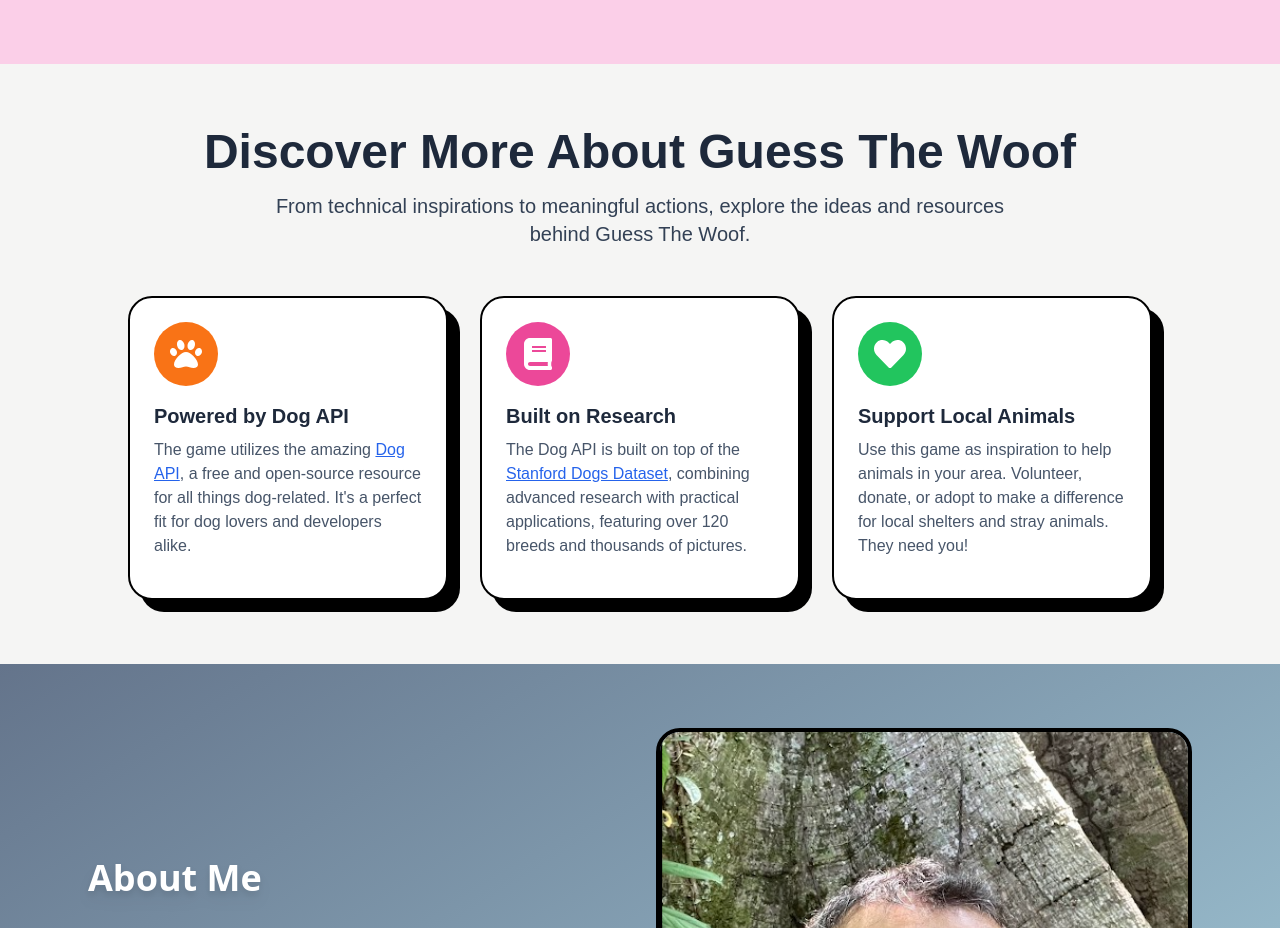
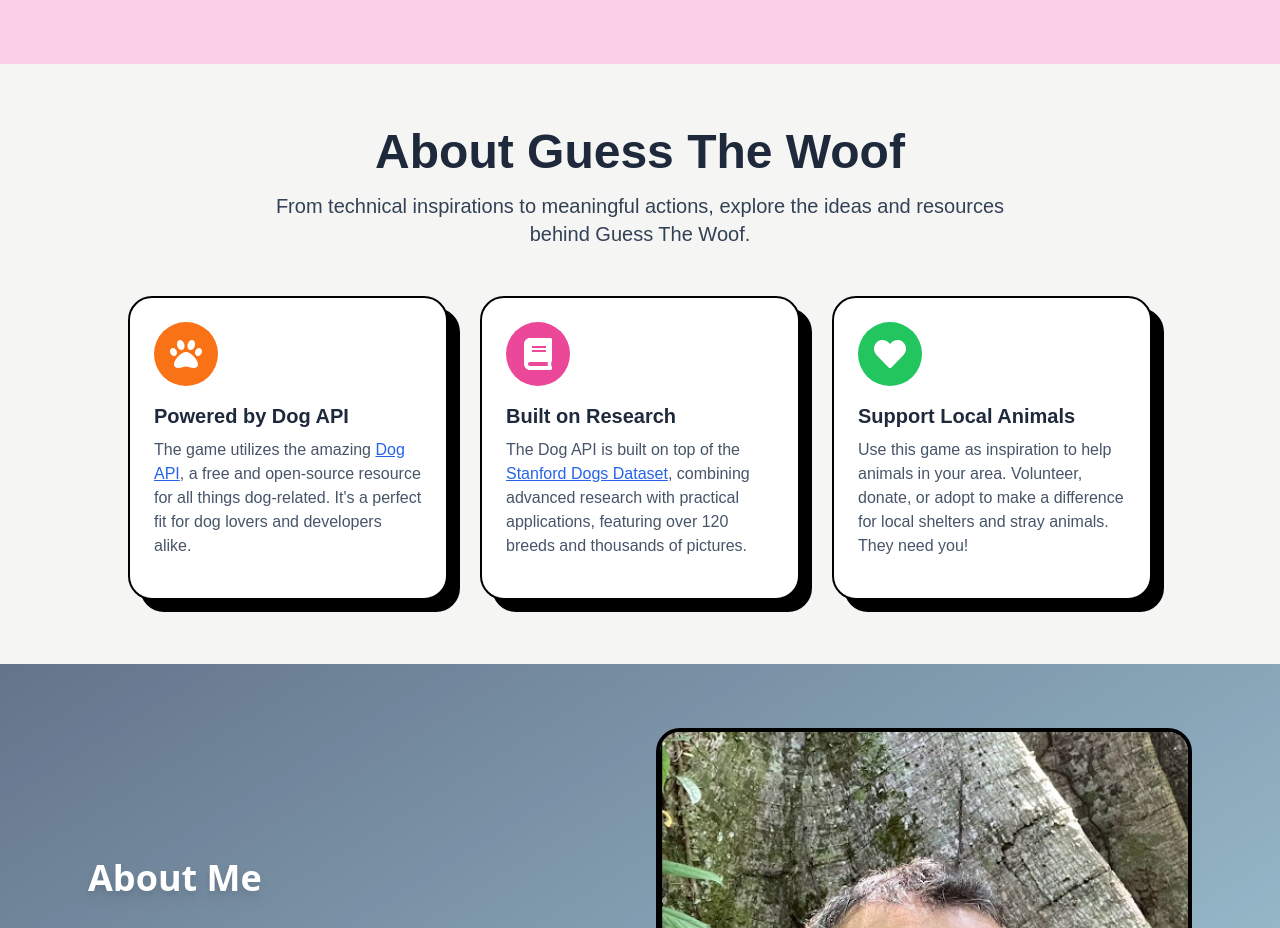
Before and after one commit to heliosalesjr/dogdog, a Next.js app: page / in a window 1280 px wide. Shown: the part 1600-2528 px from the top of the page. Built offline with nearby package versions, Linux system fonts and the light colour scheme; no server answers.

Commit message:
about component animated with framer motion

```diff
--- a/app/components/AboutTheProject.jsx
+++ b/app/components/AboutTheProject.jsx
@@ -1,61 +1,134 @@
-import React from 'react';
-import { FaPaw, FaBook, FaHeart } from 'react-icons/fa';
+"use client"
+import React from "react";
+import { FaPaw, FaBook, FaHeart } from "react-icons/fa";
+import { motion } from "framer-motion";
 
 export default function FeatureSection() {
+  // Variantes para os efeitos de animação
+  const fadeInUp = {
+    hidden: { opacity: 0, y: 50 },
+    visible: { opacity: 1, y: 0, transition: { duration: 0.6 } },
+  };
+
+  const staggerContainer = {
+    hidden: { opacity: 1 },
+    visible: {
+      opacity: 1,
+      transition: {
+        staggerChildren: 0.2,
+      },
+    },
+  };
+
   return (
-    <section id="about" className="flex flex-col items-center text-center bg-stone-100 py-16 px-8 font-space">
+    <section
+      id="about"
+      className="flex flex-col items-center text-center bg-stone-100 py-16 px-8 font-space"
+    >
       {/* Título e Subtítulo */}
-      <h2 className="text-4xl md:text-5xl font-black text-slate-800 mb-4">
-        Discover More About Guess The Woof
-      </h2>
-      <p className="text-lg md:text-xl text-slate-700 max-w-3xl mx-auto mb-12">
-        From technical inspirations to meaningful actions, explore the ideas and resources behind Guess The Woof.
-      </p>
+      <motion.h2
+        className="text-4xl md:text-5xl font-black text-slate-800 mb-4"
+        variants={fadeInUp}
+        initial="hidden"
+        whileInView="visible"
+        viewport={{ once: true, amount: 0.8 }}
+      >
+        About Guess The Woof
+      </motion.h2>
+      <motion.p
+        className="text-lg md:text-xl text-slate-700 max-w-3xl mx-auto mb-12"
+        variants={fadeInUp}
+        initial="hidden"
+        whileInView="visible"
+        viewport={{ once: true, amount: 0.8 }}
+      >
+        From technical inspirations to meaningful actions, explore the ideas and
+        resources behind Guess The Woof.
+      </motion.p>
 
       {/* Grid de Cards */}
-      <div className="grid grid-cols-1 md:grid-cols-3 gap-8 w-full max-w-5xl">
+      <motion.div
+        className="grid grid-cols-1 md:grid-cols-3 gap-8 w-full max-w-5xl"
+        variants={staggerContainer}
+        initial="hidden"
+        whileInView="visible"
+        viewport={{ once: true, amount: 0.5 }}
+      >
         {/* Card 1 */}
-        <div className="relative">
+        <motion.div
+          className="relative"
+          variants={fadeInUp}
+        >
           <div className="absolute inset-0 bg-black translate-x-3 translate-y-3 rounded-3xl"></div>
           <div className="relative flex flex-col border-2 border-black rounded-3xl p-6 bg-white text-left transition-transform duration-200 hover:-translate-y-2">
             <div className="w-16 h-16 flex items-center justify-center rounded-full bg-orange-500 text-white mb-4">
               <FaPaw size={32} />
             </div>
-            <h3 className="text-xl font-bold text-slate-800">Powered by Dog API</h3>
-            <p className=" text-slate-600 mt-2 my-4">
-              The game utilizes the amazing <a href="https://dog.ceo/dog-api/" target="_blank" className="text-blue-600 underline hover:text-blue-800">Dog API</a>, a free and open-source resource for all things dog-related. It's a perfect fit for dog lovers and developers alike.
+            <h3 className="text-xl font-bold text-slate-800">
+              Powered by Dog API
+            </h3>
+            <p className="text-slate-600 mt-2 my-4">
+              The game utilizes the amazing{" "}
+              <a
+                href="https://dog.ceo/dog-api/"
+                target="_blank"
+                className="text-blue-600 underline hover:text-blue-800"
+              >
+                Dog API
+              </a>
+              , a free and open-source resource for all things dog-related.
+              It's a perfect fit for dog lovers and developers alike.
             </p>
           </div>
-        </div>
+        </motion.div>
 
         {/* Card 2 */}
-        <div className="relative">
+        <motion.div
+          className="relative"
+          variants={fadeInUp}
+        >
           <div className="absolute inset-0 bg-black translate-x-3 translate-y-3 rounded-3xl"></div>
           <div className="relative flex flex-col border-2 border-black rounded-3xl p-6 bg-white text-left transition-transform duration-200 hover:-translate-y-2">
             <div className="w-16 h-16 flex items-center justify-center rounded-full bg-pink-500 text-white mb-4">
               <FaBook size={32} />
             </div>
             <h3 className="text-xl font-bold text-slate-800">Built on Research</h3>
-            <p className=" text-slate-600 mt-2 my-4">
-              The Dog API is built on top of the <a href="http://vision.stanford.edu/aditya86/ImageNetDogs/" target="_blank" className="text-blue-600 underline hover:text-blue-800">Stanford Dogs Dataset</a>, combining advanced research with practical applications, featuring over 120 breeds and thousands of pictures.
+            <p className="text-slate-600 mt-2 my-4">
+              The Dog API is built on top of the{" "}
+              <a
+                href="http://vision.stanford.edu/aditya86/ImageNetDogs/"
+                target="_blank"
+                className="text-blue-600 underline hover:text-blue-800"
+              >
+                Stanford Dogs Dataset
+              </a>
+              , combining advanced research with practical applications,
+              featuring over 120 breeds and thousands of pictures.
             </p>
           </div>
-        </div>
+        </motion.div>
 
         {/* Card 3 */}
-        <div className="relative">
+        <motion.div
+          className="relative"
+          variants={fadeInUp}
+        >
           <div className="absolute inset-0 bg-black translate-x-3 translate-y-3 rounded-3xl"></div>
           <div className="relative flex flex-col border-2 border-black rounded-3xl p-6 bg-white text-left transition-transform duration-200 hover:-translate-y-2">
             <div className="w-16 h-16 flex items-center justify-center rounded-full bg-green-500 text-white mb-4">
               <FaHeart size={32} />
             </div>
-            <h3 className="text-xl font-bold text-slate-800">Support Local Animals</h3>
-            <p className=" text-slate-600 mt-2 my-4">
-              Use this game as inspiration to help animals in your area. Volunteer, donate, or adopt to make a difference for local shelters and stray animals. They need you!
+            <h3 className="text-xl font-bold text-slate-800">
+              Support Local Animals
+            </h3>
+            <p className="text-slate-600 mt-2 my-4">
+              Use this game as inspiration to help animals in your area.
+              Volunteer, donate, or adopt to make a difference for local
+              shelters and stray animals. They need you!
             </p>
           </div>
-        </div>
-      </div>
+        </motion.div>
+      </motion.div>
     </section>
   );
 }
```
